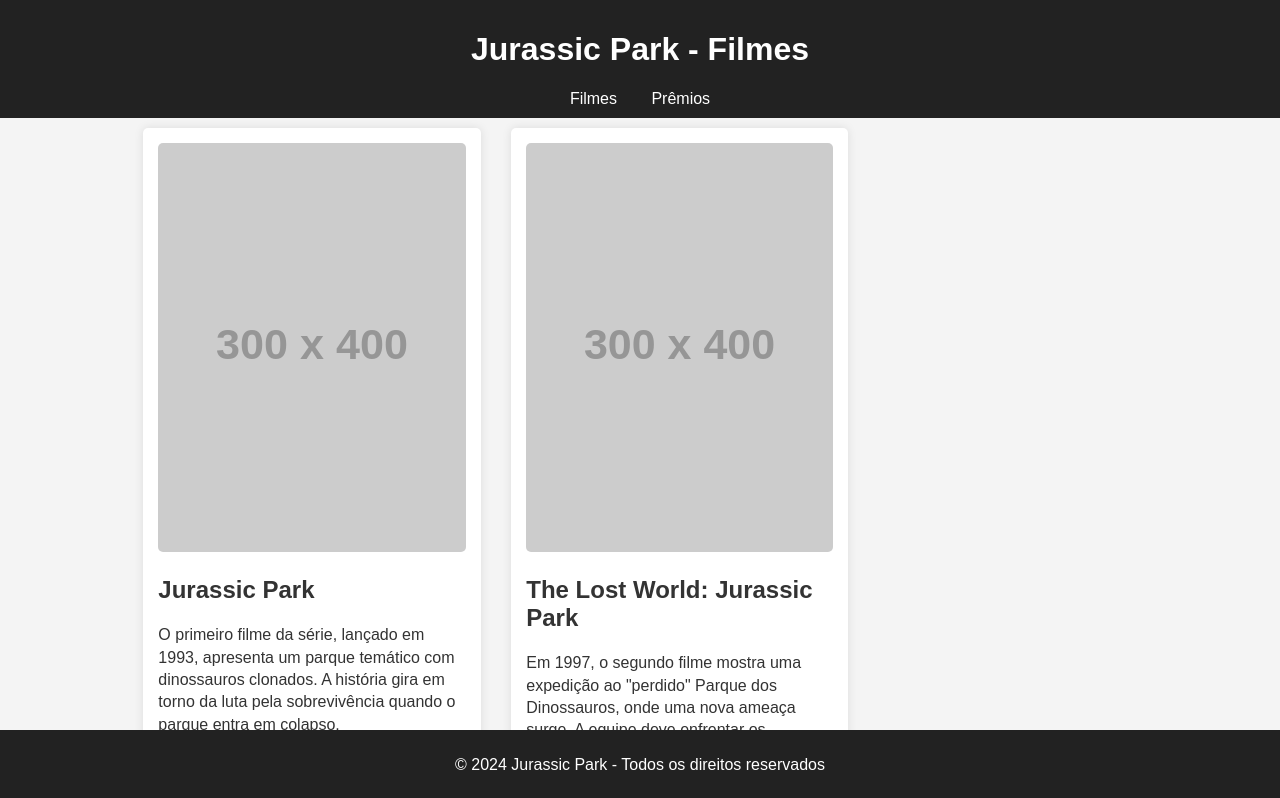
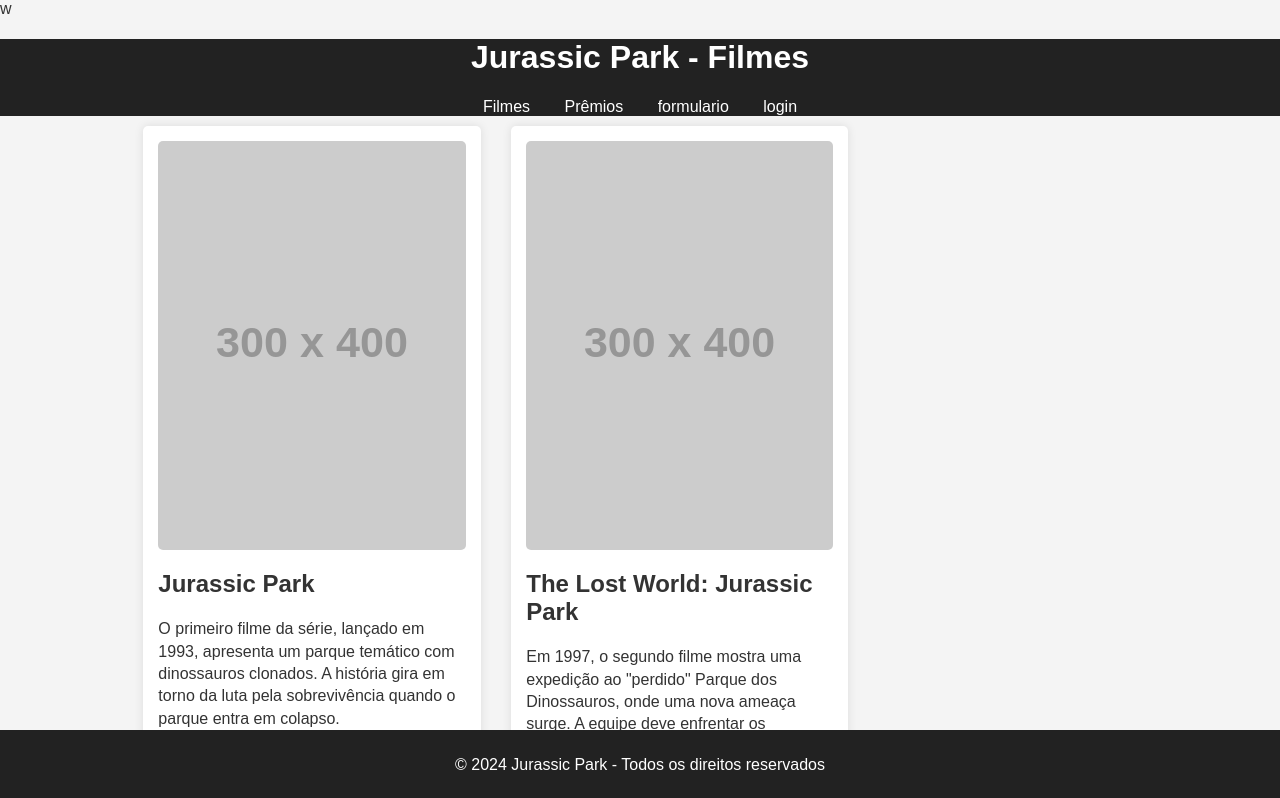
Before and after one commit to marcosrodrigues444/rp-do-marcos, a plain HTML site: page index.html in a window 1280 px wide. Shown: the top 798 px of the page. Drawn offline with Linux system fonts and the light colour scheme; placeholder pictures from the web are drawn by us.

Commit message:
Update index.html

```diff
--- a/index.html
+++ b/index.html
@@ -1,8 +1,8 @@
-<!DOCTYPE html>
+w<!DOCTYPE html>
 <html lang="pt-BR">
 <head>
     <meta charset="UTF-8">
-    <meta name="viewport" content="width=device-width, initial-scale=1.0">
+    <meta name="viewport" content="width=desvice-width, initial-scale=1.0">
     <title>Jurassic Park - Filmes e Prêmios</title>
     <style>
         body {
@@ -14,7 +14,7 @@
         }
         header {
             background-color: #222;
-            color: #fff;
+            color: #fff;e
             padding: 10px 0;
             text-align: center;
         }
@@ -65,6 +65,8 @@
         <nav>
             <a href="#movies">Filmes</a>
             <a href="#awards">Prêmios</a>
+            <a href="formulario.html">formulario</a>
+            <a href="login.html">login</a>
         </nav>
     </header>
 
```
